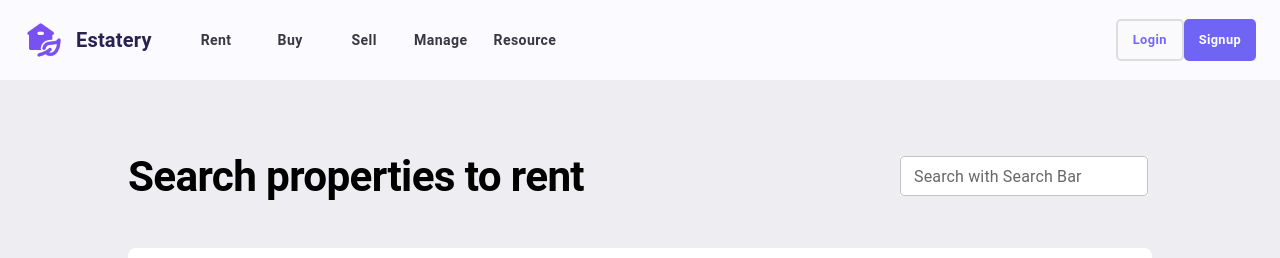
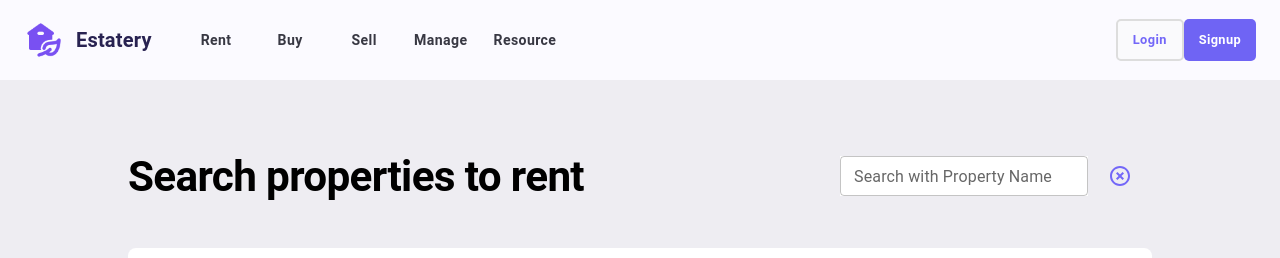
Before and after one commit to SJ22032003/reunion-estatery, a React (Create React App) app: page / in a window 1280 px wide. Shown: the top 258 px of the page. Built offline with nearby package versions, Linux system fonts and the light colour scheme.

Commit message:
search added

```diff
--- a/src/Components/pages/Rent.js
+++ b/src/Components/pages/Rent.js
@@ -1,40 +1,15 @@
 import React from "react";
-import { Grid, Typography, TextField } from "@mui/material";
+import { Grid } from "@mui/material";
 import RentFilters from "./SearchFilters/RentFilters";
 import RentProperties from "./RentProperties";
+import RentSearch from "./RentSearch";
 
 function Rent() {
   return (
     <main>
       <section>
-        <Grid container sx={{ marginTop: "4rem" }}>
-          <Grid item md={9} sm={12}>
-            <Typography
-              variant="h1"
-              sx={{
-                fontSize: "clamp(35px,3.3vw,45px)",
-                fontWeight: "bold",
-                marginTop: "8px",
-                textAlign: { xs: "center", md: "left" },
-              }}
-            >
-              Search properties to rent
-            </Typography>
-          </Grid>
-          <Grid item md={3} sm={12}>
-            <center>
-              <form onSubmit={(e) => e.preventDefault()}>
-                <TextField
-                  label="Search with Search Bar"
-                  variant="outlined"
-                  size="small"
-                  color="secondary"
-                  sx={{ backgroundColor: "#fff", margin: "12px auto" }}
-                />
-              </form>
-            </center>
-          </Grid>
-        </Grid>
+        {/* Search Bar */}
+        <RentSearch />
       </section>
       {/* Filter */}
       <section>
@@ -48,7 +23,11 @@ function Rent() {
       </section>
       {/* List */}
       <section>
-        <Grid container my={4} sx={{display:{xs:'flex',md:''},justifyContent:'center'}}>
+        <Grid
+          container
+          my={4}
+          sx={{ display: { xs: "flex", md: "" }, justifyContent: "center" }}
+        >
           <RentProperties />
         </Grid>
       </section>
--- /dev/null
+++ b/src/Components/pages/RentSearch.js
@@ -0,0 +1,76 @@
+import React from "react";
+import { Grid, Typography, TextField, Button } from "@mui/material";
+import { useDispatch } from "react-redux";
+import { getSearch, removeFilters } from "../../redux/Action";
+import useCheckSize from "../Hooks/useCheckSize";
+import HighlightOffIcon from "@mui/icons-material/HighlightOff";
+
+function RentSearch() {
+  const dispatch = useDispatch();
+  const [search, setSearch] = React.useState("");
+  const size = useCheckSize();
+
+  const handleSearch = (e) => {
+    e.preventDefault();
+    console.log(search);
+    dispatch(getSearch(search));
+  };
+
+  const handleClear = (e) => {
+    e.preventDefault();
+    setSearch("");
+    dispatch(removeFilters());
+  };
+
+  return (
+    <Grid
+      container
+      sx={{
+        marginTop: "4rem",
+        display: { sm: "flex" },
+        justifyContent: "center",
+      }}
+    >
+      <Grid item md={6} sm={12}>
+        <Typography
+          variant="h1"
+          sx={{
+            fontSize: "clamp(35px,3.3vw,45px)",
+            fontWeight: "bold",
+            marginTop: "8px",
+            textAlign: { xs: "center", md: "left" },
+          }}
+        >
+          Search properties to rent
+        </Typography>
+      </Grid>
+      <Grid item md={6} sm={12}>
+        <center>
+          <form
+            onSubmit={(e) => handleSearch(e)}
+            style={{ float: size < 940 ? "unset" : "right" }}
+          >
+            <TextField
+              value={search}
+              label="Search with Property Name"
+              variant="outlined"
+              size="small"
+              color="secondary"
+              sx={{ backgroundColor: "#fff", margin: "12px auto" }}
+              onChange={(e) => setSearch(e.target.value)}
+            />
+            <Button
+              size="small"
+              onClick={handleClear}
+              sx={{ marginTop: "16px", color: "#7367f8", right: "0px" }}
+            >
+              <HighlightOffIcon />
+            </Button>
+          </form>
+        </center>
+      </Grid>
+    </Grid>
+  );
+}
+
+export default RentSearch;
--- a/src/redux/Action.js
+++ b/src/redux/Action.js
@@ -1,5 +1,6 @@
 import { GET_FILTERS } from "./actionType";
 import { REMOVE_FILTERS } from "./actionType";
+import { GET_SEARCH } from "./actionType";
 
 export const getFilters = (filters) => {
   return {
@@ -13,3 +14,10 @@ export const removeFilters = () => {
     type: REMOVE_FILTERS,
   };
 };
+
+export const getSearch = (search) => {
+  return {
+    type: GET_SEARCH,
+    payload: search,
+  }
+}
--- a/src/redux/actionType.js
+++ b/src/redux/actionType.js
@@ -1,2 +1,3 @@
 export const GET_FILTERS = 'GET_FILTERS';
 export const REMOVE_FILTERS = 'REMOVE_FILTERS'
+export const GET_SEARCH = 'GET_SEARCH';
--- a/src/redux/reducers/PropertyReducer.js
+++ b/src/redux/reducers/PropertyReducer.js
@@ -1,5 +1,5 @@
 import { properties } from "../../Components/data/PropertiesRent";
-import { GET_FILTERS, REMOVE_FILTERS } from "../actionType";
+import { GET_FILTERS, REMOVE_FILTERS, GET_SEARCH } from "../actionType";
 
 const initialState = {
   properties: properties,
@@ -22,6 +22,17 @@ export const PropertyReducer = (state = initialState, action) => {
       };
       return newState;
 
+    case GET_SEARCH:
+      newState = {
+        ...state,
+        properties: properties.filter((property) => {
+          return property.name
+            .toLowerCase()
+            .includes(action.payload.toLowerCase());
+        }),
+      };
+      return newState;
+
     default:
       return state;
   }
```
